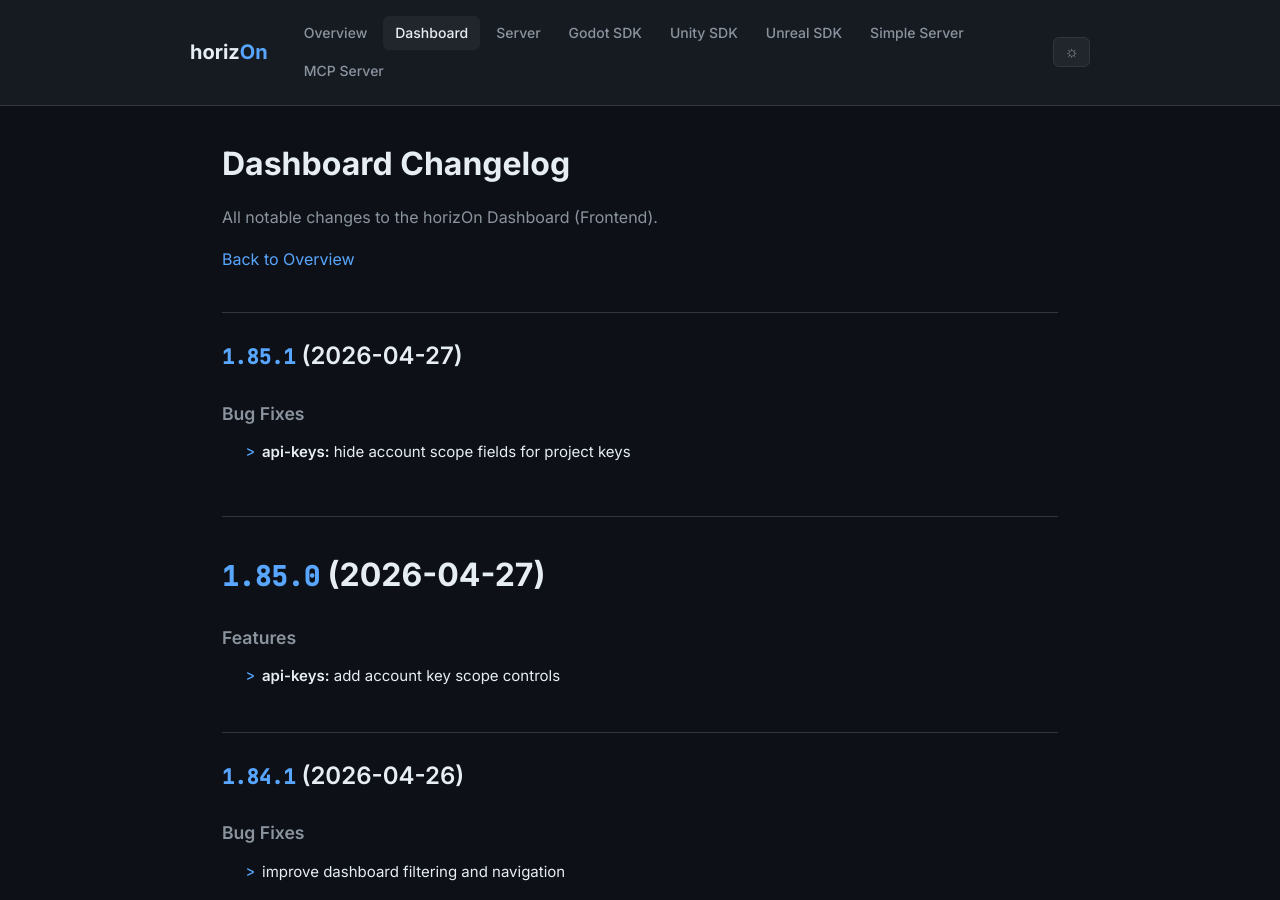
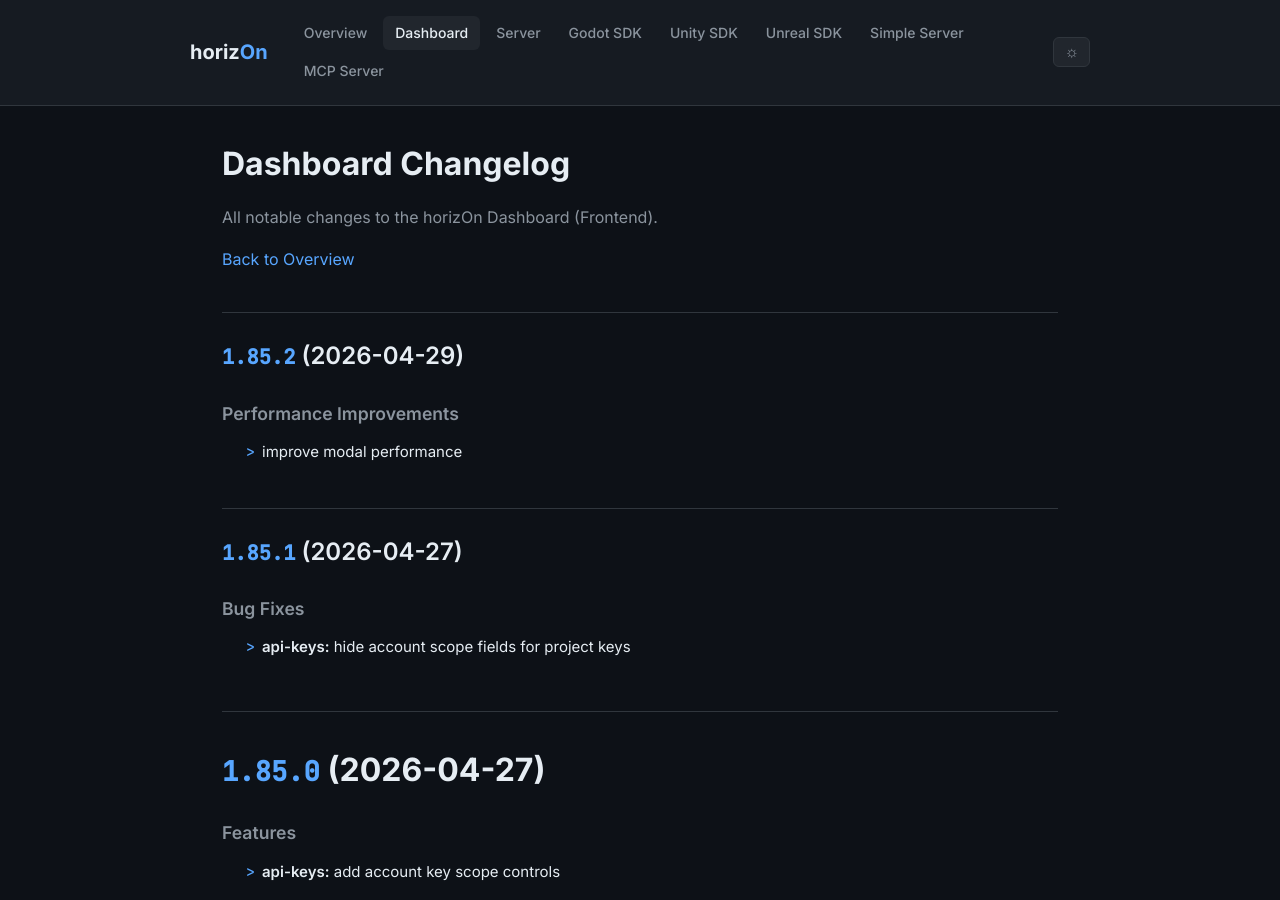
Before and after one commit to ProjectMakersDE/horizOn-Changelog, a Jekyll site: the page built from dashboard-changelog.md, in a window 1280 px wide and 900 px high. Built offline with Jekyll 4.4.1, drawn with Linux system fonts in a browser that asks for light colours.

Commit message:
chore: sync changelogs [skip ci]

```diff
--- a/dashboard-changelog.md
+++ b/dashboard-changelog.md
@@ -8,6 +8,13 @@ title: Dashboard Changelog
 All notable changes to the horizOn Dashboard (Frontend).
 
 [Back to Overview](.)
+
+## [1.85.2](https://github.com/ProjectMakersDE/horizOn-Dashboard/compare/v1.85.1...v1.85.2) (2026-04-29)
+
+
+### Performance Improvements
+
+* improve modal performance ([d39fa36](https://github.com/ProjectMakersDE/horizOn-Dashboard/commit/d39fa368e50e7425f5ecea3b9178384de5acf517))
 
 ## [1.85.1](https://github.com/ProjectMakersDE/horizOn-Dashboard/compare/v1.85.0...v1.85.1) (2026-04-27)
 
```
Also changed, not shown: index.md (+1 -1 lines).
